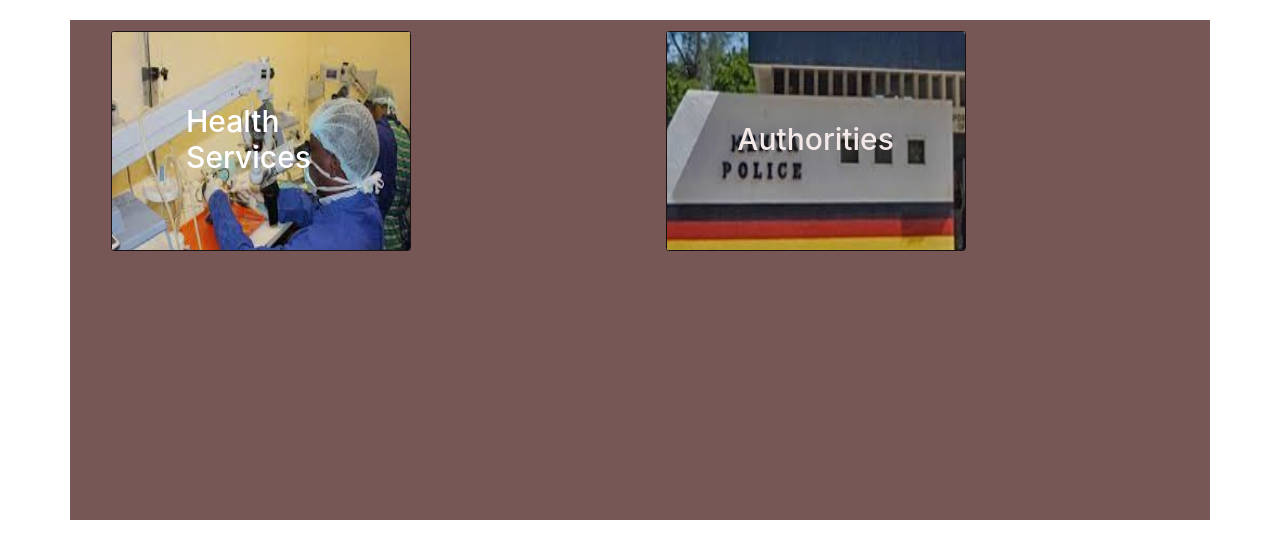
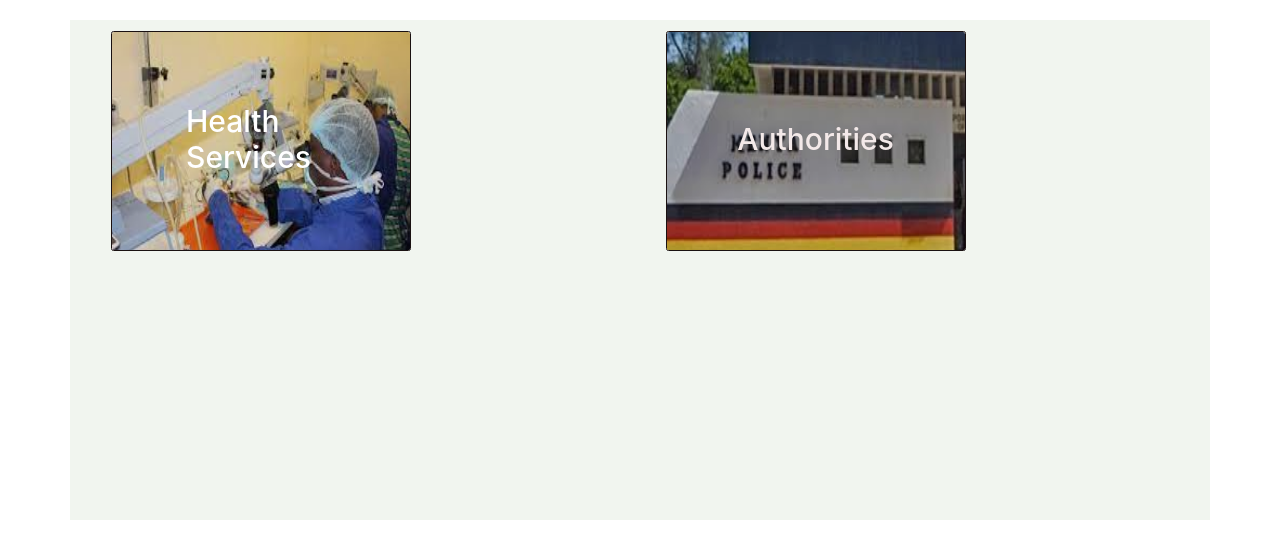
Before and after one commit to Jn-mic/Myhood, a Django app: template myneighbour/templates/index.html in a window 1280 px wide. Shown: the part 62-621 px from the top of the page. Run offline with Django 3.2, Linux system fonts and the light colour scheme; the template is opened without the code that fills it, so the values that code supplies are empty; some libraries are stand-ins or nearby versions.

```diff
--- a/myneighbour/templates/index.html
+++ b/myneighbour/templates/index.html
@@ -1,7 +1,7 @@
 {% extends 'base.html' %}
 {% load static %}
 {% block content %}
-<div class="container" style="background-color: rgb(119, 86, 86); height: 50rem;">
+<div class="container" style="background-color: rgb(241, 245, 239); height: 50rem;">
     <div class="col-sm-6 col-md-5 offset-md-2 col-lg-6 offset-lg-0">
       <a href="{% url 'health'%}">
       <div class="card" style="width: 30rem;height:22rem;">
--- a/requirements.txt
+++ b/requirements.txt
@@ -2,6 +2,7 @@ asgiref==3.3.1
 beautifulsoup4==4.9.3
 certifi==2020.12.5
 cloudinary==1.24.0
+config==0.5.0.post0
 confusable-homoglyphs==3.2.0
 dj-database-url==0.5.0
 Django==3.1.5
--- a/runtime.txt
+++ b/runtime.txt
@@ -1 +1 @@
-Python 3.8.10
+Python-3.8.10
```
Also changed, not shown: myneighbour/migrations/0008_auto_20210727_1034.py (added), 1 other file.
